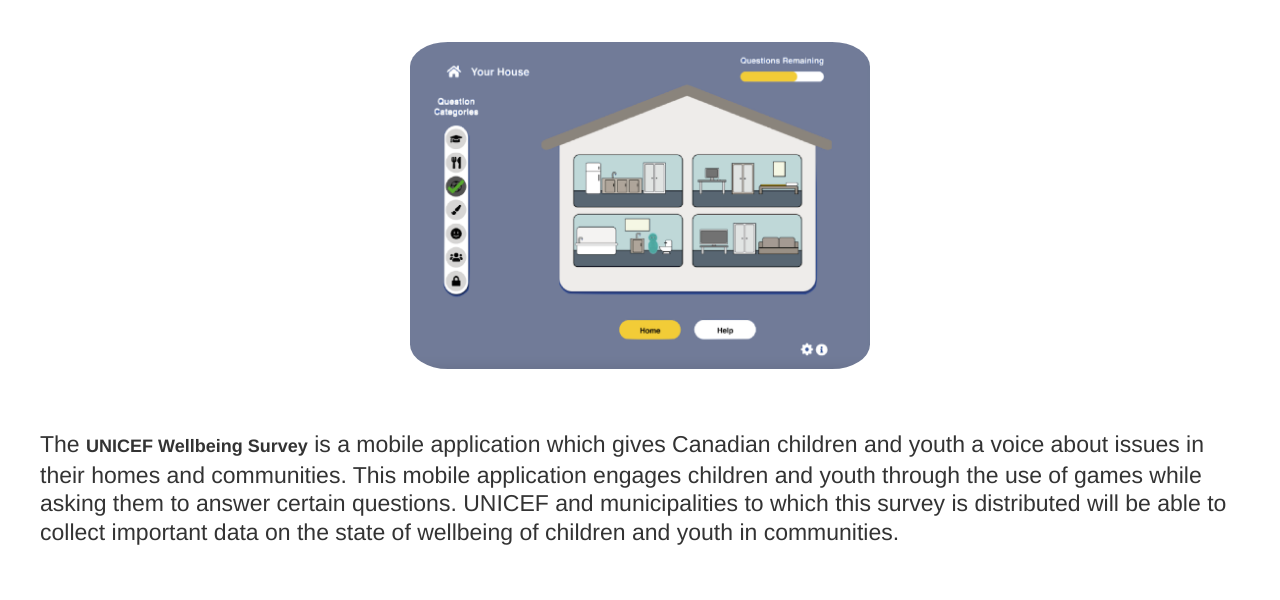
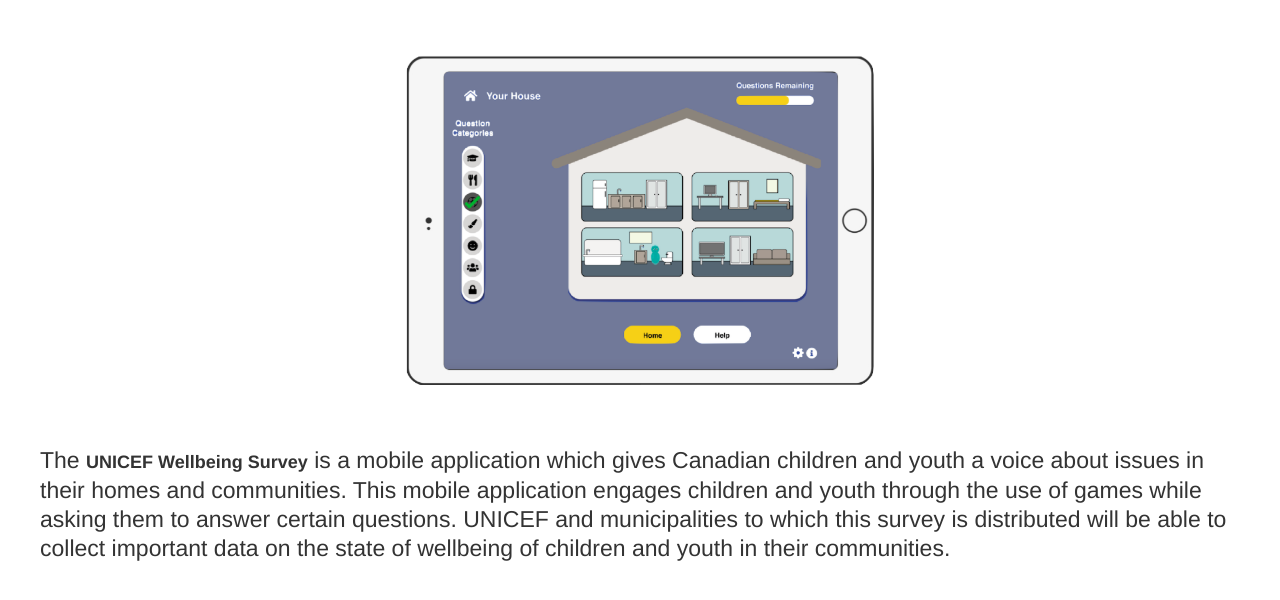
Before and after one commit to juliapurza/JuliaPurzaPortfolio, a plain HTML site: page UNICEF.html in a window 1280 px wide. Shown: the part 153-753 px from the top of the page. Drawn offline with nearby package versions, Linux system fonts and the light colour scheme.

Commit message:
change copyright

```diff
--- a/UNICEF.html
+++ b/UNICEF.html
@@ -39,9 +39,9 @@
 
 <div class="intro">
     <h1 class="map"><i>UNICEF</i>: Child and Youth Wellbeing Survey</h1><br>
-    <img src="img/unicefphoto.png" class="unicefphoto" width="40%" height="40%">
+    <img src="img/unicefmainpic.png" class="unicefphoto" width="40%" height="40%">
     <br><br>
-        <p style="font-size:23px">The <b>UNICEF Wellbeing Survey</b> is a mobile application which gives Canadian children and youth a voice about issues in their homes and communities. This mobile application engages children and youth through the use of games while asking them to answer certain questions. UNICEF and municipalities to which this survey is distributed will be able to collect important data on the state of wellbeing of children and youth in communities.</p>
+        <p style="font-size:23px">The <b>UNICEF Wellbeing Survey</b> is a mobile application which gives Canadian children and youth a voice about issues in their homes and communities. This mobile application engages children and youth through the use of games while asking them to answer certain questions. UNICEF and municipalities to which this survey is distributed will be able to collect important data on the state of wellbeing of children and youth in their communities.</p>
     <br>
     <h2 class="first">Goal</h2>
     <p>My design team for this project consisted of five other students from our design thinking course. We were partnered with <i>Overlap Associates</i>, a design agency based in Kitchener, ON, who tasked us with creating a wellbeing survey targeted to children and youth.
--- a/css/main.css
+++ b/css/main.css
@@ -865,8 +865,6 @@
     float: center;
     display: block;
     margin: auto;
-    padding: 10px;
-    border-radius: 10%;
 }
 
 @media screen and (max-device-width: 375px){
```
Also changed, not shown: img/unicefmainpic.png (added).
